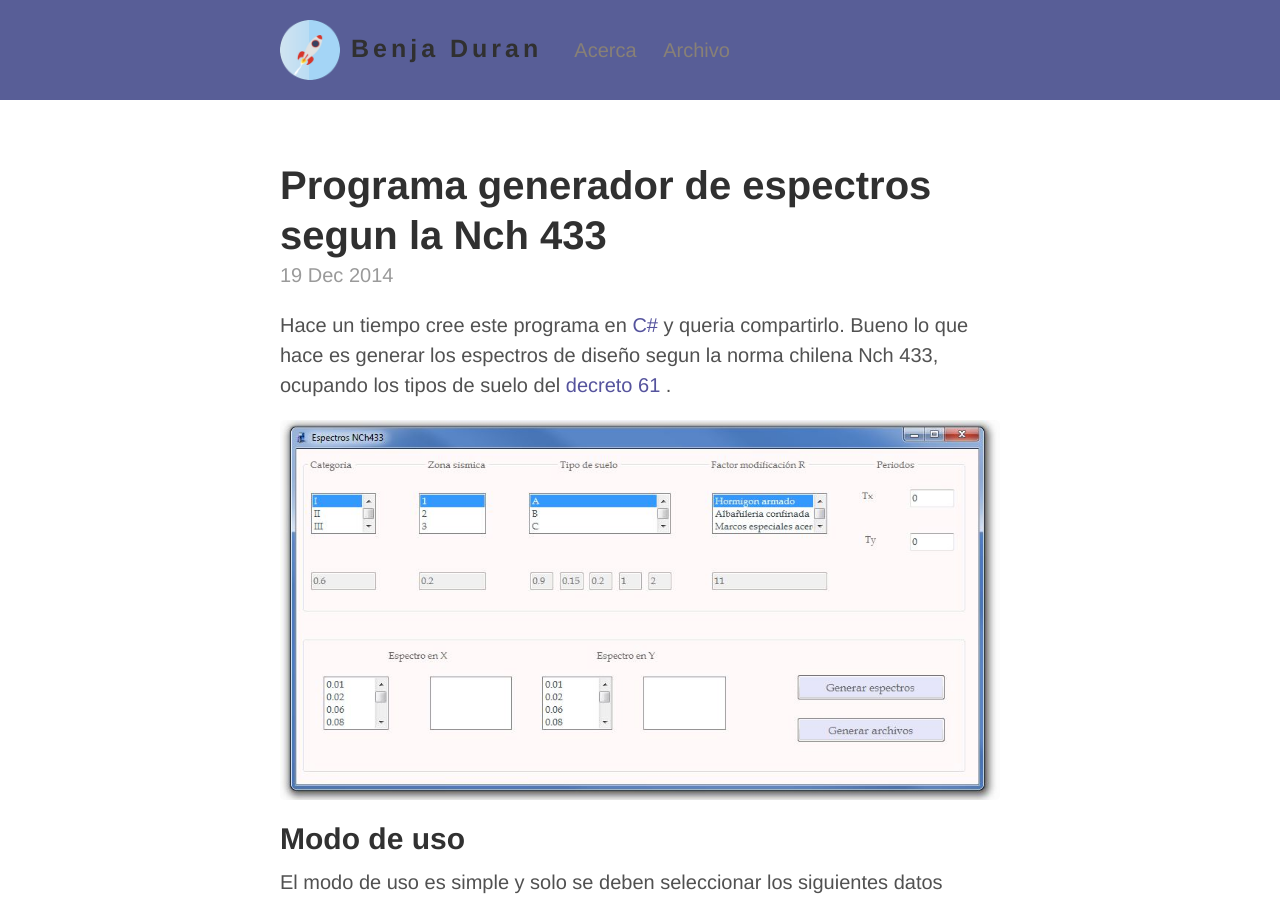
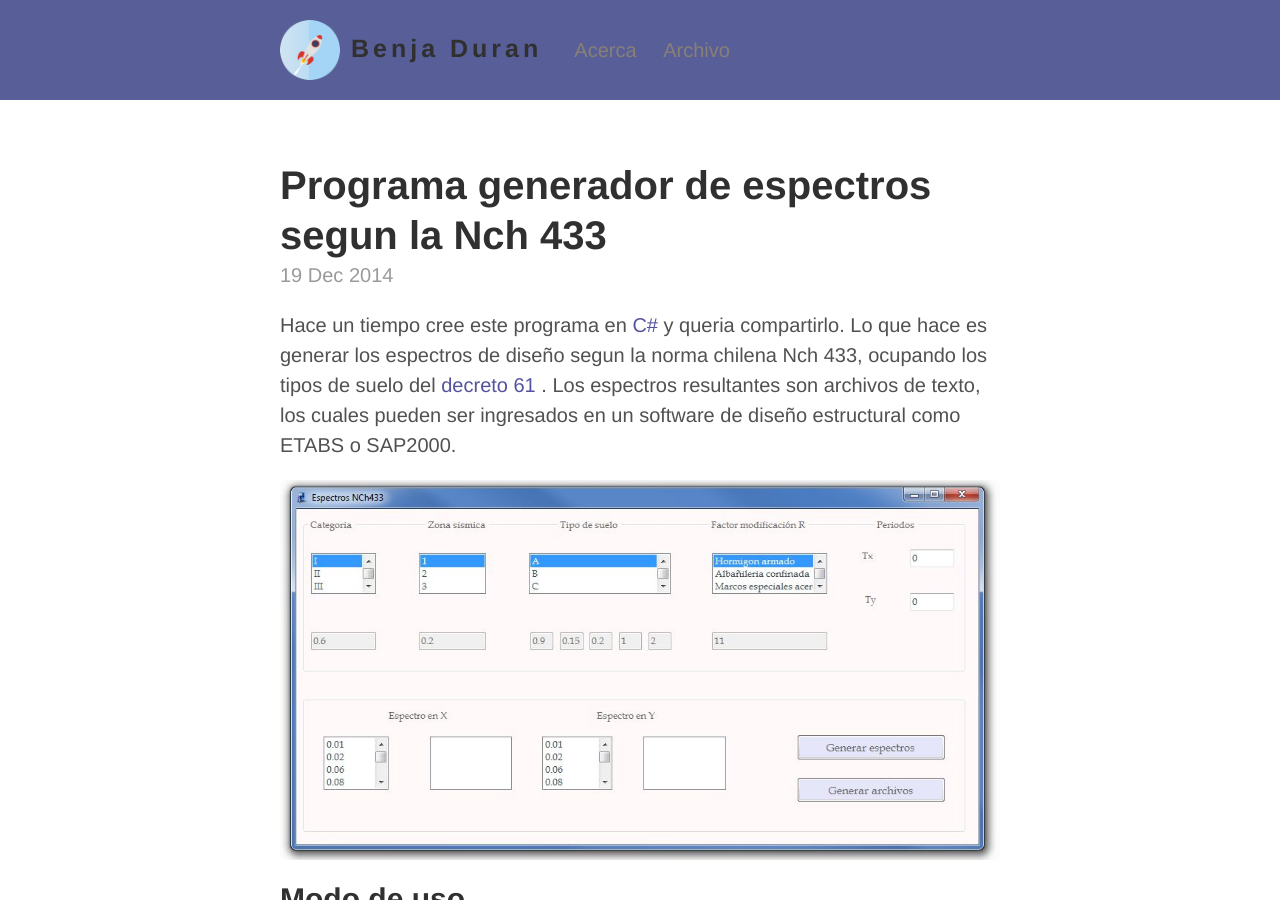
Before and after one commit to benjad/benjad.github.io, a Jekyll site: the page built from _posts/2014-12-19-generador-espectros-Nch433.md, in a window 1280 px wide and 900 px high. Built offline with Jekyll 4.4.1, drawn with Linux system fonts in a browser that asks for light colours; Markdown is read by kramdown in place of the engine named in the settings; comment, search, counter and statistics services are not loaded.

Commit message:
correcion post nch 433

```diff
--- a/_posts/2014-12-19-generador-espectros-Nch433.md
+++ b/_posts/2014-12-19-generador-espectros-Nch433.md
@@ -6,7 +6,7 @@ description: Generar espectros de diseño segun Nch 433
 ---
 
 Hace un tiempo cree este programa en[ C#](http://es.wikipedia.org/wiki/C_Sharp) y queria compartirlo.
-Bueno lo que hace es generar los espectros de diseño segun la norma chilena Nch 433, ocupando los tipos de suelo del [decreto 61 ](http://www.leychile.cl/Navegar?idNorma=1034101).
+Lo que hace es generar los espectros de diseño segun la norma chilena Nch 433, ocupando los tipos de suelo del [decreto 61 ](http://www.leychile.cl/Navegar?idNorma=1034101). Los espectros resultantes  son archivos de texto, los cuales  pueden ser ingresados en un software de diseño estructural como ETABS o SAP2000.
 
 ![My helpful screenshot](/assets/nch433cap.JPG)
 
```
